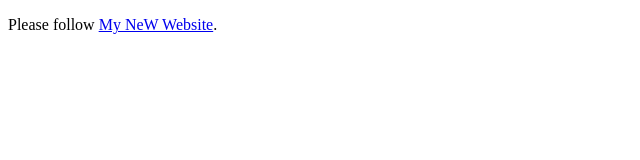
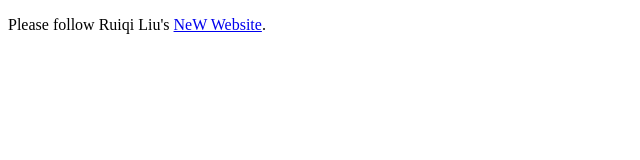
Before and after one commit to applelrq/hello-world, a plain HTML site: page index.html in a window 1280 px wide. Shown: the whole page, without its empty margins (0-640 px from the left). Drawn offline with Linux system fonts and the light colour scheme.

Commit message:
Update index.html

```diff
--- a/index.html
+++ b/index.html
@@ -4,6 +4,6 @@
     <meta http-equiv="Refresh" content="7; url=//ruiqiliu.com" />
   </head>
   <body>
-    <p>Please follow <a href="//ruiqiliu.com">My NeW Website</a>.</p>
+    <p>Please follow Ruiqi Liu's <a href="//ruiqiliu.com">NeW Website</a>.</p>
   </body>
 </html>
```
